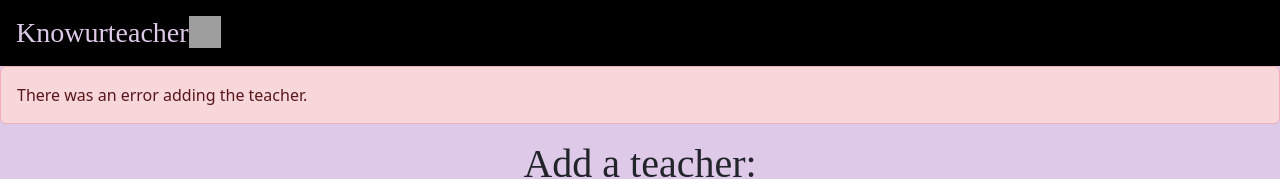
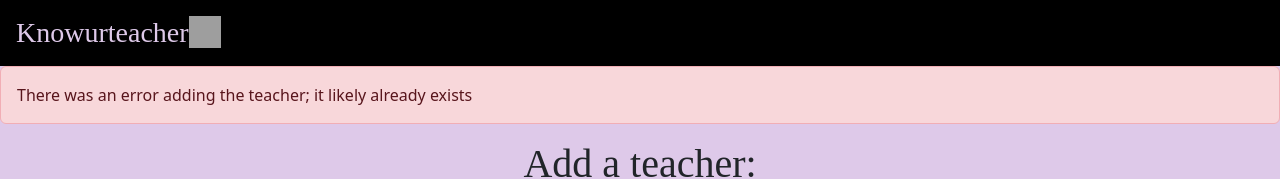
Before and after one commit to nicolello-dev/knowurteacher, a Next.js app: page /add in a window 1280 px wide. Both pictures are taken after typing "Sample", "Sample" into the empty fields and a click on the button "Add". Shown: the top 179 px of the page. Built offline with nearby package versions, Linux system fonts and the light colour scheme; no server answers; the database is empty; grey boxes are pictures that could not be loaded; a web font is replaced by a local one.

Commit message:
Updated error message

```diff
--- a/pages/add/index.tsx
+++ b/pages/add/index.tsx
@@ -49,7 +49,7 @@ export default function AddTeacher() {
             Teacher added successfully!
         </div>
         <div className="alert alert-danger" role="alert" style={{ display: showError ? "block" : "none" }}>
-            There was an error adding the teacher.
+            There was an error adding the teacher; it likely already exists
         </div>
         <div className="hero-unit">
                 <h1 className="text-center m-3">
```
